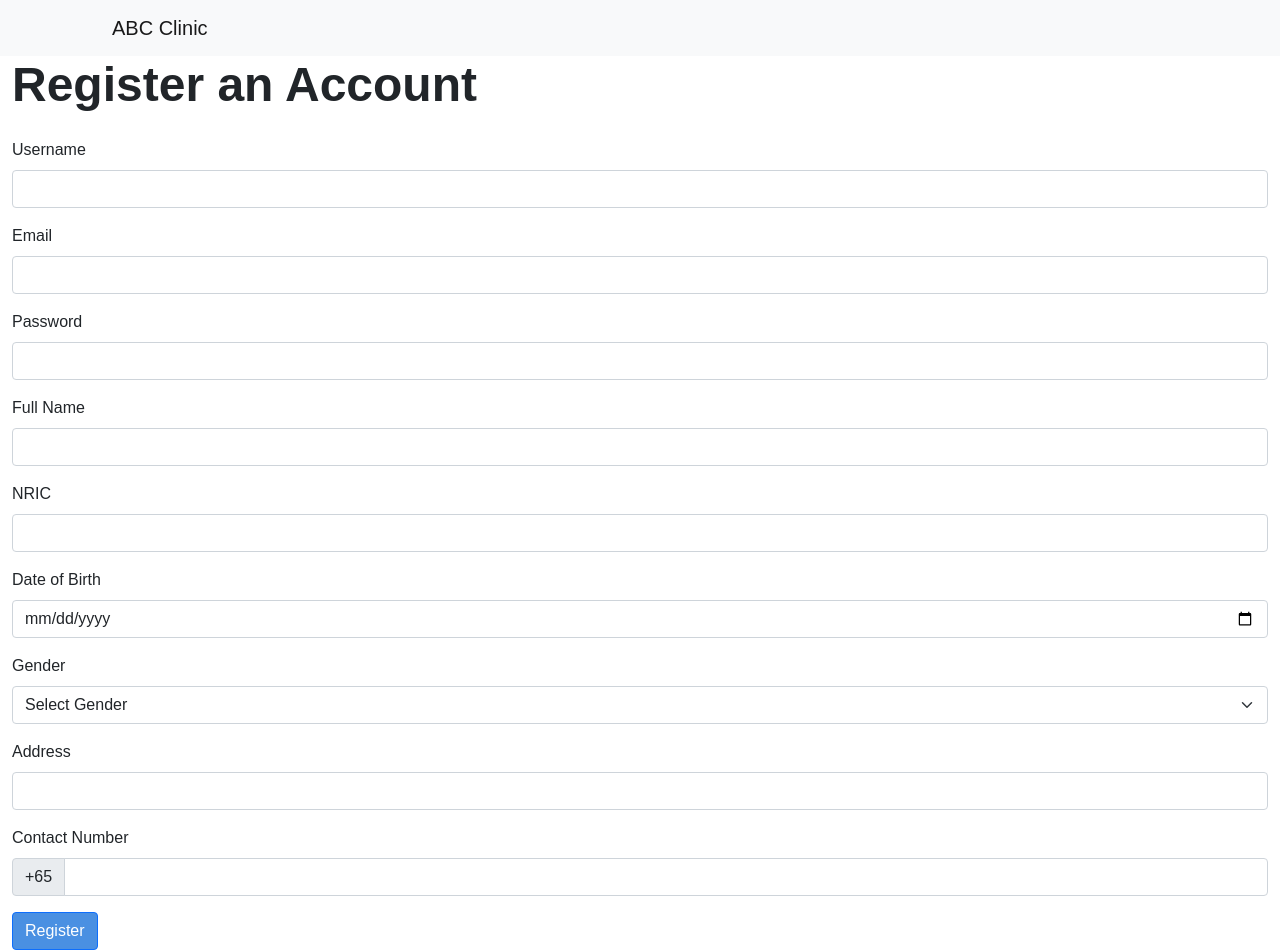
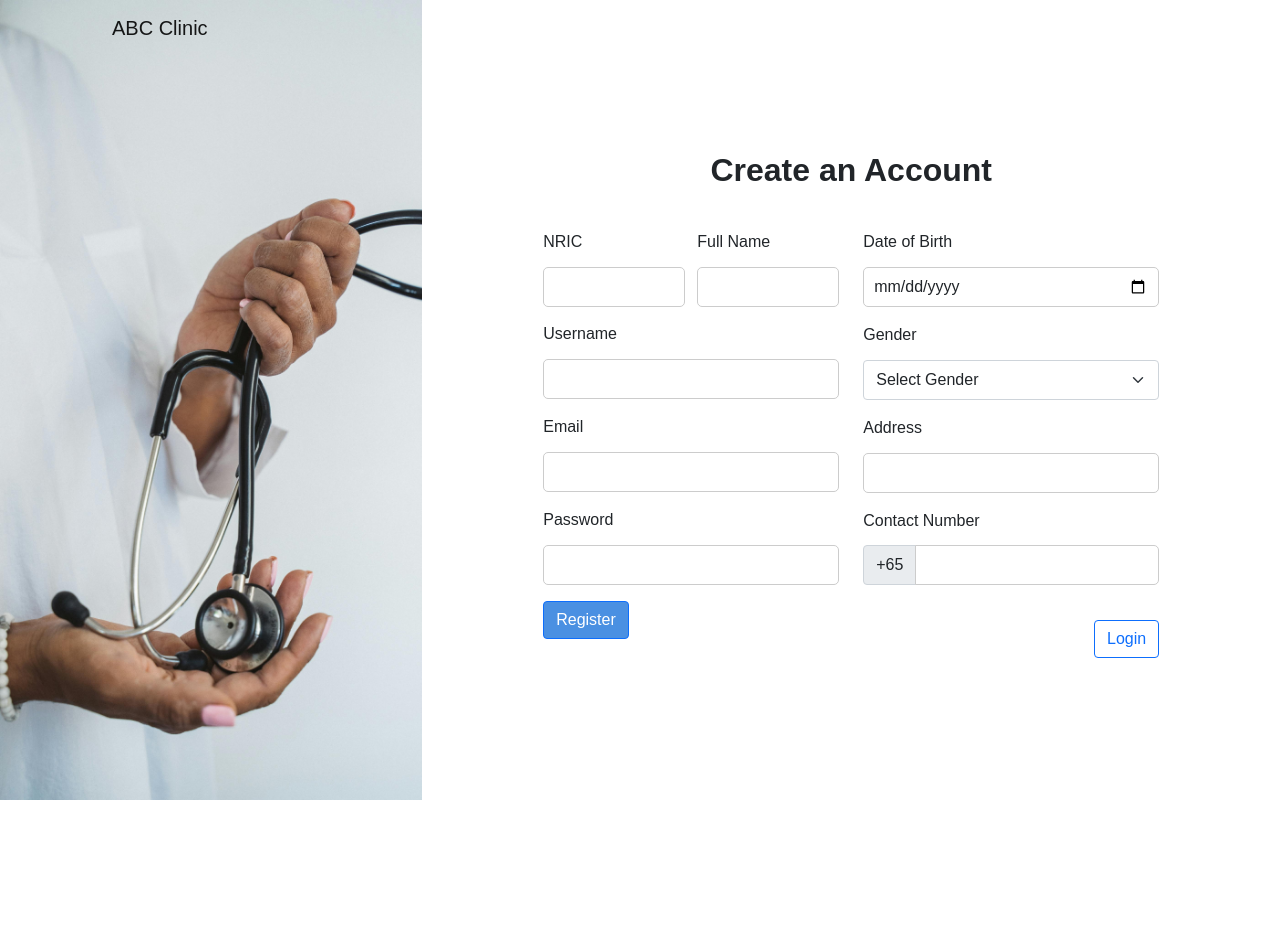
Before and after one commit to glenngx/INF2003-P2-Group15, a Flask app: page /register in a window 1280 px wide. After the commit the page ends 800 px from the top, so only its background shows below. Run offline with Flask 3, Linux system fonts and the light colour scheme.

Commit message:
edited register layout

```diff
--- /dev/null
+++ b/static/css/register.css
@@ -0,0 +1,122 @@
+body {
+    display: flex;
+    flex-direction: column;
+}
+
+.navbar {
+    background-color: transparent !important;
+}
+
+.row {
+    display: flex;
+    justify-content: space-between;
+    height: 100%;
+    /* margin-top: -3.5rem; */
+}
+
+.column {
+    height: 100vh;
+    margin-top: -3.5rem;
+    padding: 0;
+    display: flex;
+    justify-content: center;
+    align-items: center;
+}
+
+.rightcol {
+    display: block;
+    flex:67%;
+    display: flex;
+    justify-content: center;
+    align-items: center;
+    flex-direction: column;
+    transition: .5s ease-in;
+}
+
+.leftcol {
+    display: block;
+    flex: 33%;
+    background-image: url(../images/pexels-anntarazevich-7904469.jpg);
+    background-size: cover;
+    background-repeat: none;
+}
+
+h1 {
+    font-size: 2rem;
+    margin: 32px 0;
+    text-align: center;
+}
+
+form {
+    /* width: 320px; */
+    padding: 8px 32px;
+}
+
+form .row {
+    display: flex;
+    justify-content: space-between;
+    margin-bottom: 15px;
+}
+
+form .col-md-6{width: 320px;}
+
+input[type="text"],
+input[type="email"],
+input[type="password"],
+input[type="date"],
+select {
+    height: 40px;
+    padding: 10px;
+    margin-top: 5px;
+    margin-bottom: 15px;
+    border: 1px solid #ccc;
+    border-radius: 5px;
+    font-size: 1rem;
+}
+#contact{margin-bottom: 0 !important;}
+#contact_number{margin-top: 4px;}
+
+.input-group-text{height: 40px;margin-top: 4px;}
+
+.col-nric-name{display: flex;flex-direction: row;justify-content: space-between;}
+#col-nric{margin-right: 4px;padding: 0;}
+#col-name{margin-left: 8px;padding: 0;}
+
+#login {
+    display: inline-block;
+    width: auto; /* Set the width to auto so it doesn't expand */
+    float: right; /* Align to the right */
+    margin-top: 20px; /* Add some margin for spacing */
+}
+
+
+
+/* button.btn {
+    width: 100%;
+    padding: 10px;
+    background-color: #007bff;
+    color: white;
+    border: none;
+    border-radius: 5px;
+    font-size: 1.2rem;
+} */
+
+/* button.btn:hover {
+    background-color: #0056b3;
+}
+
+a.btn-outline-primary {
+    text-align: center;
+    margin-top: 10px;
+    text-decoration: none;
+    font-size: 1.2rem;
+    color: #007bff;
+    border: 1px solid #007bff;
+    padding: 10px;
+    border-radius: 5px;
+}
+
+a.btn-outline-primary:hover {
+    background-color: #007bff;
+    color: white;
+} */
--- a/templates/register.html
+++ b/templates/register.html
@@ -1,22 +1,27 @@
 {% extends 'base.html' %}
 
 {% block styles %}
+<link rel="stylesheet" href="{{ url_for('static', filename='css/register.css') }}">
 {% endblock %}
 
 {% block content %}
-
-<h1>Register an Account</h1>
-<!-- Display Flash Messages -->
-{% with messages = get_flashed_messages(with_categories=True) %}
-    {% if messages %}
-        {% for category, message in messages %}
-            <div id="flash-message" class="alert alert-{{ 'success' if category == 'success' else 'danger' }}">
-                {{ message }}
+<div class="row">
+    <div class="column leftcol"></div>
+    <div class="column rightcol">
+        <h1>Create an Account</h1>
+        <form action="/register" method="post">
+            <div class="row">
+                <div class="col-md-6">
+                    <div class="col-md-12 col-nric-name">
+                        <div id="col-nric">
+                            <label for="nric" class="form-label">NRIC</label>
+                            <input type="text" class="form-control" id="nric" name="nric" pattern="^[STFGM]\d{7}[A-Z]$" title="NRIC must start with S, T, F, G, or M, followed by 7 digits and a letter." required>
                         </div>
-        {% endfor %}
-    {% endif %}
-{% endwith %}
-<form action="/register" method="post">
+                        <div id="col-name">
+                            <label for="name" class="form-label">Full Name</label>
+                            <input type="text" class="form-control" id="name" name="name" required>
+                        </div>
+                    </div>
                     <div class="mb-3">
                         <label for="username" class="form-label">Username</label>
                         <input type="text" class="form-control" id="username" name="username" required>
@@ -29,14 +34,10 @@
                         <label for="password" class="form-label">Password</label>
                         <input type="password" class="form-control" id="password" name="password" required>
                     </div>
-    <div class="mb-3">
-        <label for="name" class="form-label">Full Name</label>
-        <input type="text" class="form-control" id="name" name="name" required>
+                    <button type="submit" class="btn btn-primary">Register</button>
                 </div>
-    <div class="mb-3">
-        <label for="nric" class="form-label">NRIC</label>
-        <input type="text" class="form-control" id="nric" name="nric" pattern="^[STFGM]\d{7}[A-Z]$" title="NRIC must start with S, T, F, G, or M, followed by 7 digits and a letter." required>
-    </div>
+
+                <div class="col-md-6">
                     <div class="mb-3">
                         <label for="dob" class="form-label">Date of Birth</label>
                         <input type="date" class="form-control" id="dob" name="dob" required>
@@ -53,20 +54,20 @@
                         <label for="address" class="form-label">Address</label>
                         <input type="text" class="form-control" id="address" name="address">
                     </div>
-    <div class="mb-3">
+                    <div id="contact" class="mb-3">
                         <label for="contact_number" class="form-label">Contact Number</label>
                         <div class="input-group">
                             <span class="input-group-text">+65</span>
                             <input type="text" class="form-control" id="contact_number" name="contact_number">
                         </div>
                     </div>
-    <!--<div class="form-check mb-3">
-        <input class="form-check-input" type="checkbox" id="is_staff" name="is_staff" value="1">
-        <label class="form-check-label" for="is_staff">Staff Member</label>
-    </div> -->
-    <button type="submit" class="btn btn-primary">Register</button>
+                    <a href="/login" id="login" class="btn btn-outline-primary">Login</a>
+
+                </div>
+            </div>
         </form>
-
+    </div>
+</div>
 
 <script>
     // Hide the flash message after 3 seconds
@@ -77,4 +78,5 @@
         }
     }, 3000);  // 3000 milliseconds = 3 seconds
 </script>
+
 {% endblock %}
```
Lines whose indentation alone changed are shown as unchanged.
